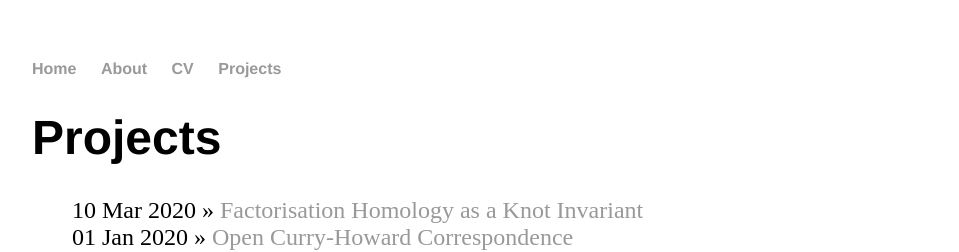
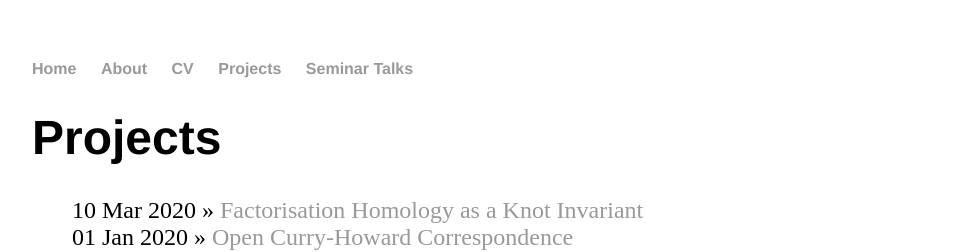
Before and after one commit to WilliamTroiani/WilliamTroiani.github.io, a Jekyll site: the page built from projects/index.html, in a window 1280 px wide. Shown: the top 252 px of the page, without its empty margins (160-1119 px from the left). Built offline with Jekyll 4.4.1, drawn with Linux system fonts in a browser that asks for light colours.

Commit message:
Update default.html

```diff
--- a/_layouts/default.html
+++ b/_layouts/default.html
@@ -12,6 +12,7 @@
 		        	<li><a href="/about">About</a></li>
 	        		<li><a href="/cv">CV</a></li>
 	        		<li><a href="/projects">Projects</a></li>
+				<li><a href="/seminartalks">Seminar Talks</a><li>
 	    		</ul>
 			</nav>
 			<div class="container">
```
